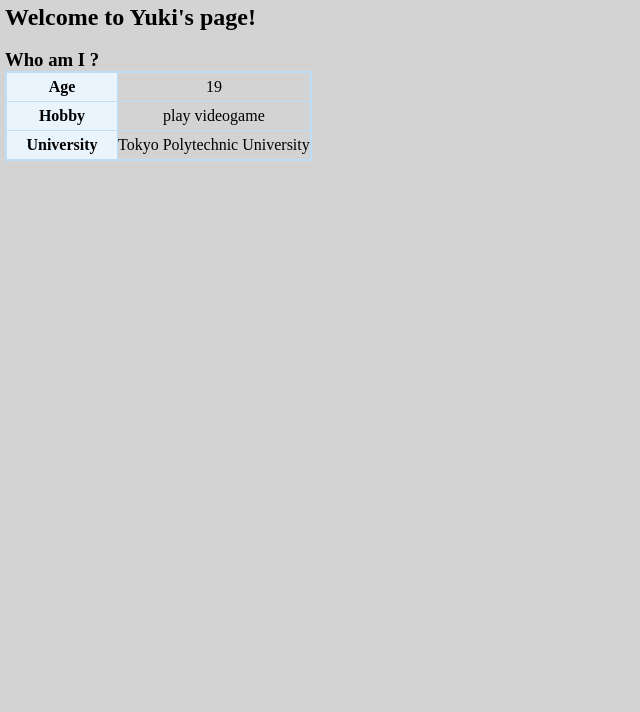
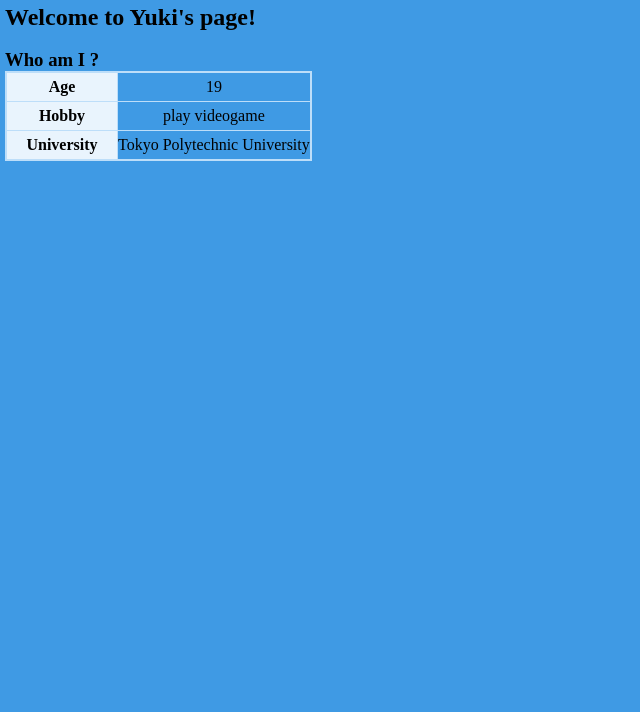
Before and after one commit to yuki-takamura/2016web1, a plain HTML site: page index.html in a window 1280 px wide. Shown: the part 88-800 px from the top of the page, without its empty margins (0-640 px from the left). Drawn offline with Linux system fonts and the light colour scheme.

Commit message:
Update default.css

```diff
--- a/css/default.css
+++ b/css/default.css
@@ -6,7 +6,7 @@
 }
 
 body{
- background-color : lightgrey;
+ background-color : #3F9AE4;
  margin:5px;
 }
 
```
